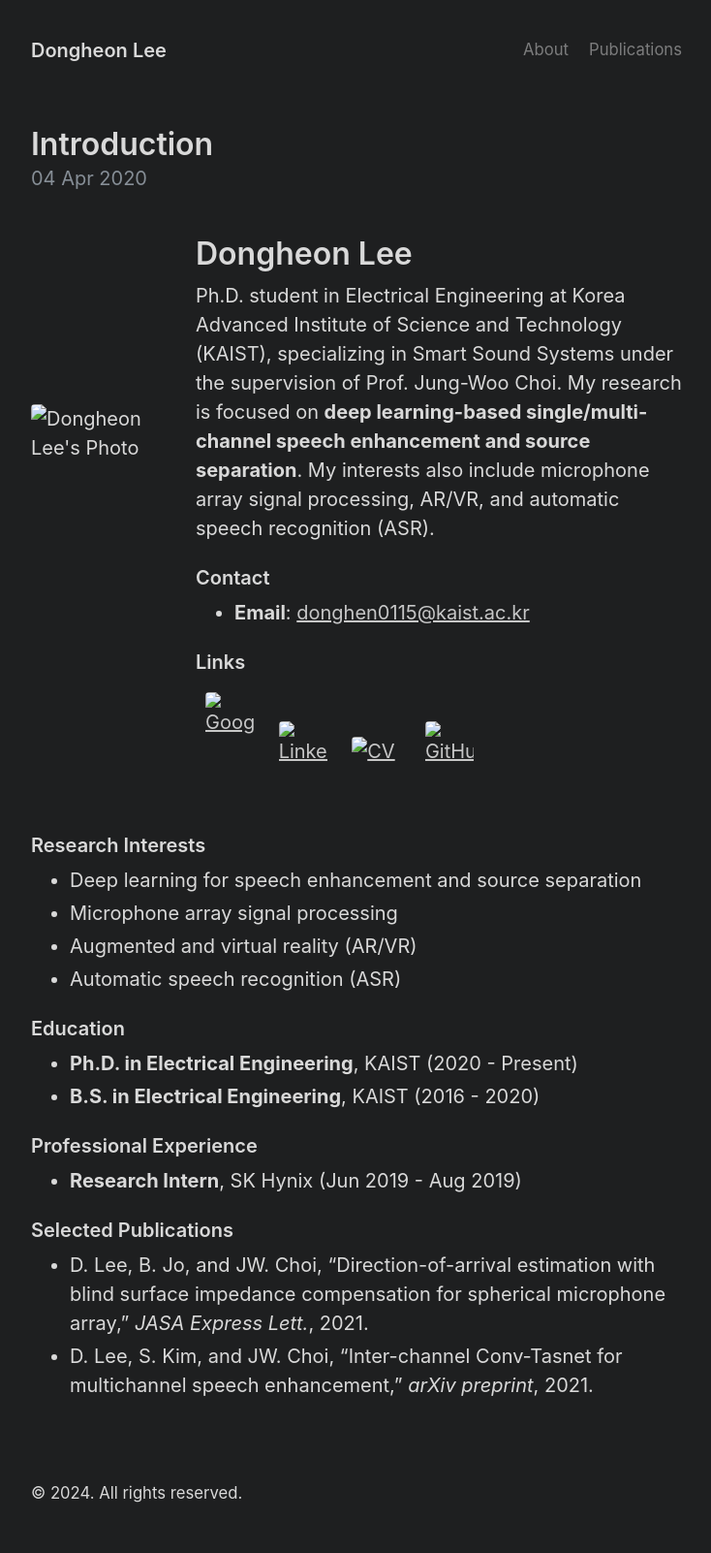
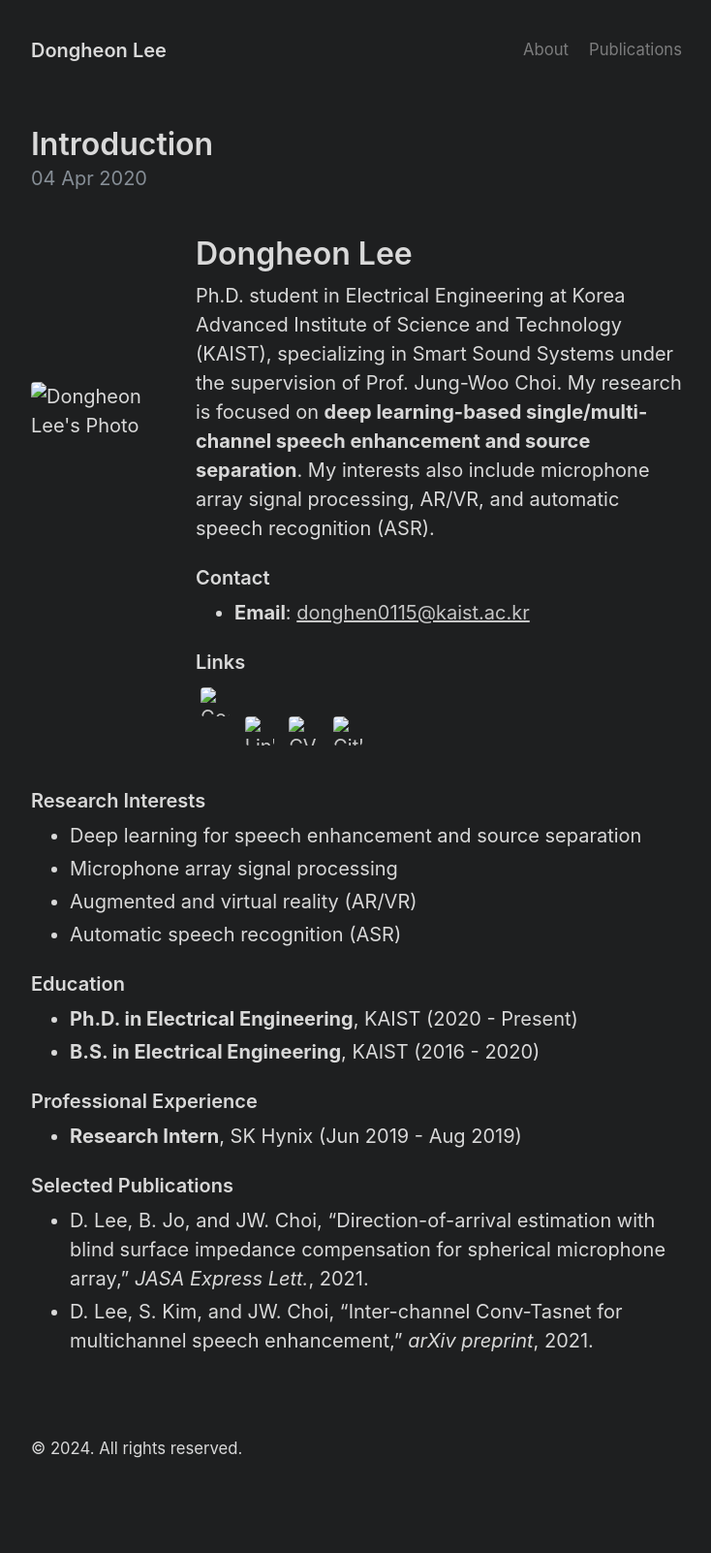
Before and after one commit to donghoney0416/donghoney0416.github.io, a Jekyll site: the page built from _posts/2020-04-04-introduction.md, in a window 1280 px wide. Shown: the whole page at 97% size, without its empty margins (272-1006 px from the left). Built offline with Jekyll 4.4.1, drawn with Linux system fonts in a browser that asks for light colours; after the commit the page ends 1556 px from its top, so only the background shows below that.

Commit message:
Update 2020-04-04-introduction.md

```diff
--- a/_posts/2020-04-04-introduction.md
+++ b/_posts/2020-04-04-introduction.md
@@ -18,17 +18,17 @@ title: "Introduction"
 
        <h3>Links</h3>
        <div align="left">
-           <a href="https://scholar.google.com/citations?user=G4WfN5EAAAAJ&hl=ko&oi=ao" target="_blank" style="display: inline-block; margin: 10px;">
-               <img src="fig/Google.png" alt="Google Scholar" width="50" height="50">
+           <a href="https://scholar.google.com/citations?user=G4WfN5EAAAAJ&hl=ko&oi=ao" target="_blank" style="display: inline-block; margin: 5px;">
+               <img src="fig/Google.png" alt="Google Scholar" width="30" height="30">
            </a>
-           <a href="https://www.linkedin.com/in/dong-heon-lee-7563061a5/" target="_blank" style="display: inline-block; margin: 10px;">
-               <img src="fig/Linkedin.png" alt="LinkedIn" width="50" height="50">
+           <a href="https://www.linkedin.com/in/dong-heon-lee-7563061a5/" target="_blank" style="display: inline-block; margin: 5px;">
+               <img src="fig/Linkedin.png" alt="LinkedIn" width="30" height="30">
            </a>
-           <a href="https://drive.google.com/file/d/1qCCSbyIyNOBe4z7dJp9DMqos0tDtVL0-/view" target="_blank" style="display: inline-block; margin: 10px;">
-               <img src="fig/CV.png" alt="CV" width="50" height="50">
+           <a href="https://drive.google.com/file/d/1qCCSbyIyNOBe4z7dJp9DMqos0tDtVL0-/view" target="_blank" style="display: inline-block; margin: 5px;">
+               <img src="fig/CV.png" alt="CV" width="30" height="30">
            </a>
-           <a href="https://github.com/donghoney0416" target="_blank" style="display: inline-block; margin: 10px;">
-               <img src="fig/Github.png" alt="GitHub" width="50" height="50">
+           <a href="https://github.com/donghoney0416" target="_blank" style="display: inline-block; margin: 5px;">
+               <img src="fig/Github.png" alt="GitHub" width="30" height="30">
            </a>
        </div>
    </div>
```
